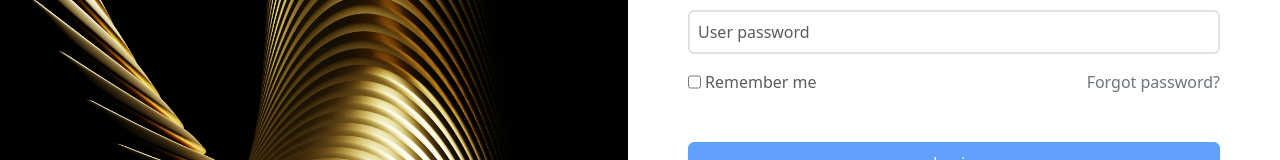
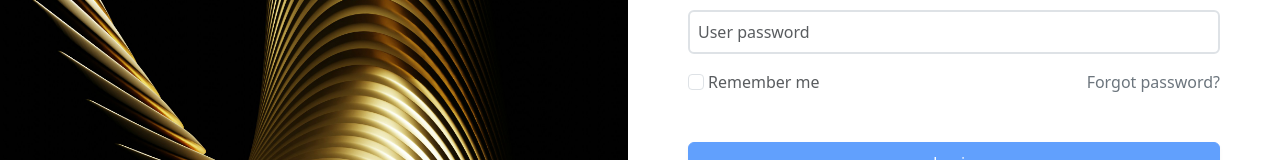
Before and after one commit to rocksoncodes/Ergo-Project-Manager, an Angular app in the folder ergo_frontend/: page /auth/login in a window 1280 px wide. Shown: the part 351-511 px from the top of the page. Built offline with nearby package versions, Linux system fonts and the light colour scheme.

Commit message:
feat: style checkbox

```diff
--- a/ergo_frontend/src/app/features/auth/login/login.html
+++ b/ergo_frontend/src/app/features/auth/login/login.html
@@ -45,7 +45,7 @@
 				<!--::begin  Helpers   -->
 				<div class="d-flex flex-row justify-content-between text-muted">
 					<div class="d-flex gap-1">
-						<input type="checkbox" />
+						<input type="checkbox" class="form-check-input" />
 						<span>Remember me</span>
 					</div>
 					<a href="" class="link-secondary link-underline-opacity-0">Forgot password?</a>
```
